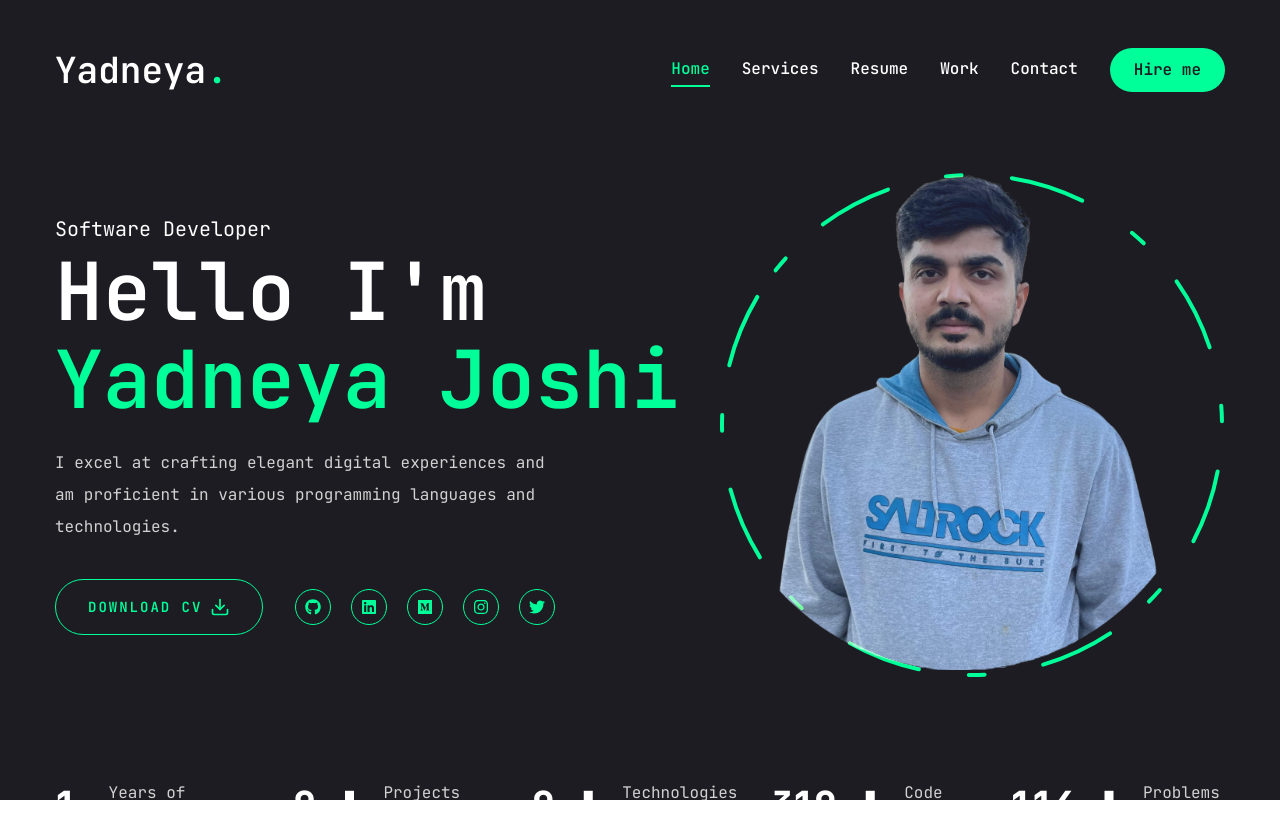
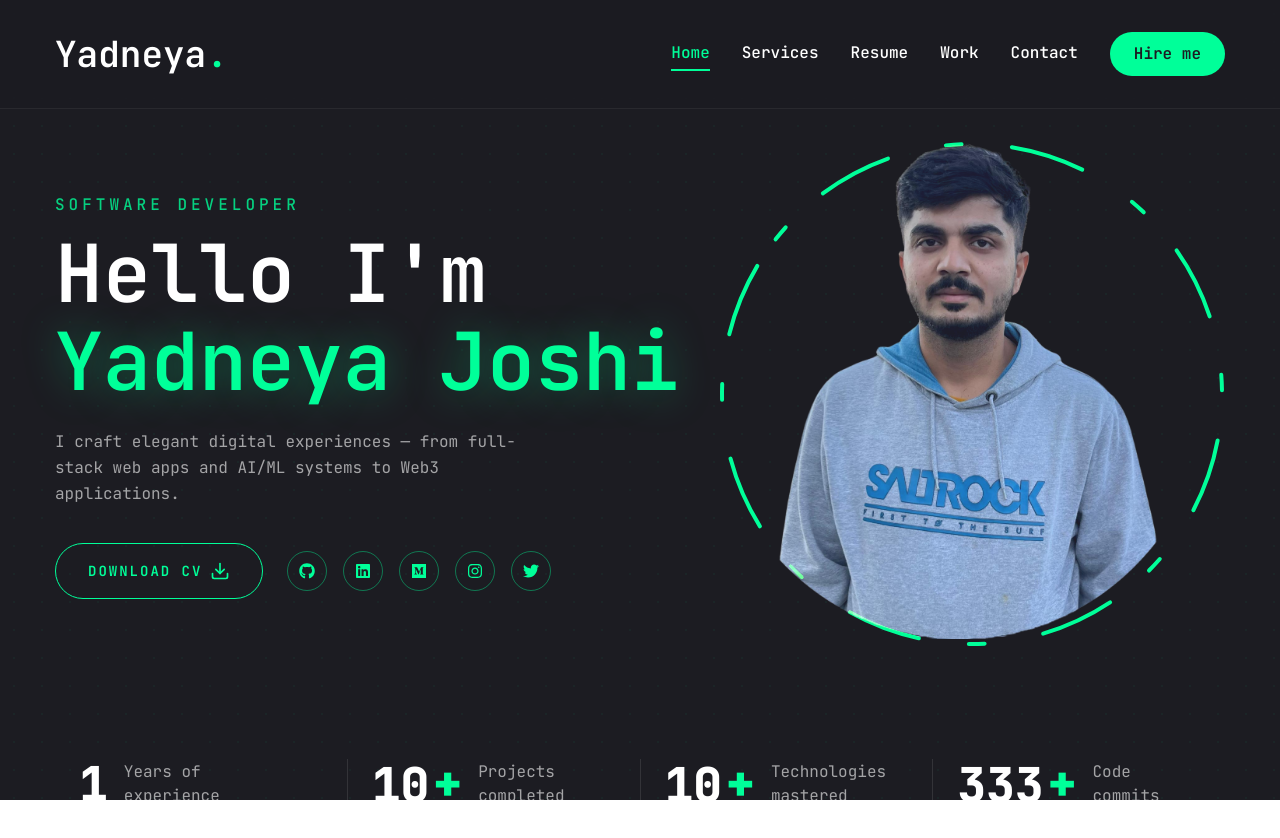
Before and after one commit to Yadnu/Portfoilio, a Next.js app in the folder yj/: page / in a window 1280 px wide. Shown: the top 838 px of the page. Built offline with nearby package versions, Linux system fonts and the light colour scheme.

Commit message:
Bug fixes

```diff
--- a/yj/app/globals.css
+++ b/yj/app/globals.css
@@ -3,8 +3,13 @@
 @tailwind utilities;
 
 @layer base {
+    html {
+        scroll-behavior: smooth;
+    }
     body {
         @apply font-primary bg-primary text-white leading-loose;
+        background-image: radial-gradient(rgba(0, 255, 153, 0.04) 1px, transparent 1px);
+        background-size: 28px 28px;
     }
     .h1{
         @apply text-[48px] xl:text-[80px] leading-[1.1] font-semibold;
@@ -21,10 +26,33 @@
     .text-outline-hover{
         -webkit-text-stroke: 1px #00ff99
     }
-    .companyName{
-        width: 300px !important;
+
+    /* custom scrollbar */
+    ::-webkit-scrollbar {
+        width: 6px;
     }
-    .educationName{
-        padding-top: 2px  !important;
+    ::-webkit-scrollbar-track {
+        background: #1c1c22;
+    }
+    ::-webkit-scrollbar-thumb {
+        background: #00ff9933;
+        border-radius: 3px;
+    }
+    ::-webkit-scrollbar-thumb:hover {
+        background: #00ff99;
     }
 }
+
+@layer utilities {
+    .accent-glow {
+        box-shadow: 0 0 20px rgba(0, 255, 153, 0.25), 0 0 40px rgba(0, 255, 153, 0.1);
+    }
+    .accent-glow-sm {
+        box-shadow: 0 0 10px rgba(0, 255, 153, 0.2);
+    }
+    .card-surface {
+        background: rgba(35, 35, 41, 0.8);
+        border: 1px solid rgba(255, 255, 255, 0.06);
+        backdrop-filter: blur(4px);
+    }
+}
--- a/yj/app/page.jsx
+++ b/yj/app/page.jsx
@@ -11,26 +11,29 @@ const Home = () => {
   return (
     <section className='h-full'>
       <div className="container mx-auto h-full">
-        <div className='flex flex-col xl:flex-row items-center justify-between xl:pt-8 xl:pb-24 '>
+        <div className='flex flex-col xl:flex-row items-center justify-between xl:pt-8 xl:pb-24'>
           <div className='text-center xl:text-left order-2 xl:order-none'>
-            <span className='text-xl'>Software Developer</span>
-            <h1 className='h1 mb-6'>
-              Hello I'm <br /> <span className='text-accent'>Yadneya Joshi</span>
+            <span className='text-sm xl:text-base tracking-[4px] uppercase text-accent/80 font-medium'>Software Developer</span>
+            <h1 className='h1 mt-2 mb-6'>
+              Hello I&apos;m <br />
+              <span className='text-accent' style={{textShadow: '0 0 40px rgba(0,255,153,0.35)'}}>Yadneya Joshi</span>
             </h1>
-            <p className='max-w-[500px] mb-9 text-white/80'>
-            I excel at crafting elegant digital experiences and am proficient in various programming languages and technologies.
+            <p className='max-w-[480px] mb-9 text-white/60 leading-relaxed'>
+              I craft elegant digital experiences — from full-stack web apps and AI/ML systems to Web3 applications.
             </p>
             {/* btn and socials */}
-            <div className='flex flex-col xl:flex-row items-center gap-8'>
-              <Button variant="outline" size="lg" className="uppercase flex items-center gap-2">
-
-                <Link href="/assets/YadneyaResume.pdf" download>
-      <span>Download CV</span>
-    </Link>
-                <FiDownload className='text-xl' />
-              </Button>
+            <div className='flex flex-col xl:flex-row items-center gap-6'>
+              <Link href="/assets/YadneyaResume.pdf" download>
+                <Button variant="outline" size="lg" className="uppercase flex items-center gap-2 hover:accent-glow-sm transition-all duration-300">
+                  <span>Download CV</span>
+                  <FiDownload className='text-xl' />
+                </Button>
+              </Link>
               <div className='mb-8 xl:mb-0'>
-                <Social containerStyles="flex gap-6" iconStyles="w-9 h-9 border border-accent rounded-full flex justify-center items-center text-accent text-base hover:bg-accent hover:text-primary hover:transition-all duration-500 " />
+                <Social
+                  containerStyles="flex gap-4"
+                  iconStyles="w-10 h-10 border border-accent/40 rounded-full flex justify-center items-center text-accent text-base hover:bg-accent hover:text-primary hover:border-accent transition-all duration-300"
+                />
               </div>
             </div>
           </div>
--- a/yj/app/services/page.jsx
+++ b/yj/app/services/page.jsx
@@ -1,6 +1,5 @@
 "use client";
 
-import { BsArraowDownRight } from "react-icons/bs";
 import Link from "next/link";
 import React from 'react';
 import { motion } from "framer-motion";
@@ -31,24 +30,24 @@ const Services = () => {
 
       <div className="container mx-auto">
         <motion.div initial={{opacity:0}} animate={{opacity: 1, transition: {delay:2.4, duration:0.4, ease:'easeIn'} }}
-        className="grid grid-cols-1 md:grid-cols-2 gap-[60px]"
+        className="grid grid-cols-1 md:grid-cols-2 gap-[50px]"
         >
           {
             services.map((service, index) =>{
-              return <div key={index} className="flex-1 flex flex-col justify-center gap-6 group">
+              return <div key={index} className="flex-1 flex flex-col justify-center gap-5 group p-6 rounded-2xl border border-white/[0.06] hover:border-accent/30 bg-[#232329]/40 hover:bg-[#232329]/70 transition-all duration-500">
                 {/* top */}
                 <div className="w-full flex justify-between items-center">
                   <div className="text-5xl font-extrabold text-outline text-transparent group-hover:text-outline-hover transition-all duration-500">{service.num}</div>
-                  <Link href={service.href} className="w-[70px] h-[70px] rounded-full bg-white group-hover:bg-accent transition-all duration-500 flex justify-center items-center hover:-rotate-45">
-                  <div className="text-primary text-3xl">↘</div>
+                  <Link href={service.href} className="w-[56px] h-[56px] rounded-full bg-white/10 group-hover:bg-accent transition-all duration-500 flex justify-center items-center hover:-rotate-45 border border-white/10 group-hover:border-accent">
+                    <div className="text-white group-hover:text-primary text-2xl transition-colors duration-500">↗</div>
                   </Link>
                 </div>
                 {/* title */}
-                  <h2 className="text-[42px] font-bold leading-none text-white group-hover:text-accent transition-all duration-500">{service.title}</h2>
+                  <h2 className="text-[32px] xl:text-[38px] font-bold leading-none text-white group-hover:text-accent transition-all duration-500">{service.title}</h2>
                   {/* description */}
-                  <p className="text-white/60">{service.description}</p>
+                  <p className="text-white/60 text-sm leading-relaxed">{service.description.trim()}</p>
                   {/* border */}
-                  <div className="border-b border-white/20 w-full"></div>
+                  <div className="border-b border-white/10 w-full mt-1"></div>
 
               </div>
             })
--- a/yj/app/work/page.jsx
+++ b/yj/app/work/page.jsx
@@ -6,7 +6,6 @@ import "swiper/css";
 import {BsArrowUpRight,BsGithub} from 'react-icons/bs';
 import { Tooltip,
          TooltipContent,
-         TooltipContento,
          TooltipProvider,
          TooltipTrigger
  } from '@radix-ui/react-tooltip';
--- a/yj/components/Header.jsx
+++ b/yj/components/Header.jsx
@@ -7,8 +7,8 @@ import MobileNav from './MobileNav';
 
 const Header = () => {
   return (
-    <header className='py-8 xl:py-12 text-white'>
-        <div className="container mx-auto flex justify-between items-center ">
+    <header className='sticky top-0 z-30 py-5 xl:py-8 text-white bg-primary/80 backdrop-blur-md border-b border-white/[0.06]'>
+        <div className="container mx-auto flex justify-between items-center">
             {/*    Logo    */}
             <Link href="/">
             <h1 className='text-4xl font-semibold'>
--- a/yj/components/Nav.jsx
+++ b/yj/components/Nav.jsx
@@ -29,7 +29,6 @@ const links = [
 
 const Nav = () => {
     const pathname = usePathname();
-    console.log("from" +pathname);
   return (
     <nav className="flex gap-8">
         {
--- a/yj/components/PageTransition.jsx
+++ b/yj/components/PageTransition.jsx
@@ -7,7 +7,7 @@ const PageTransition = ({children}) => {
   const pathName = usePathname();
   return (
     <AnimatePresence>
-        <div ey = {pathName}>
+        <div key={pathName}>
           <motion.div className="h-screen w-screen fixed bg-primary top-0 pointer-events-none" initial={{opacity: 1}} animate={{opacity: 0, transition: {delay:1, duration: 0.4, ease: 'easeInOut' }}}
            />
         {children}
--- a/yj/components/Social.jsx
+++ b/yj/components/Social.jsx
@@ -12,7 +12,7 @@ const socials = [
 ]
 const Social = ({containerStyles, iconStyles}) => {
   return (
-    <div className=" flex gap-5 containerStyles">
+    <div className={containerStyles}>
         {socials.map((item, index)=>{
             return <Link key={index} href={item.path} className={iconStyles}>
                 {item.icon}
--- a/yj/components/StairTransition.jsx
+++ b/yj/components/StairTransition.jsx
@@ -13,7 +13,7 @@ const StairTransition = () => {
                 <div className='h-screen w-screen fixed top-0 left-0 right-0 pointer-events-none z-40 flex'>
                     <Stairs/>
                 </div>
-                <motion.dev className="h-screen w-screen fixed bg-primary top-0
+                <motion.div className="h-screen w-screen fixed bg-primary top-0
                 pointer-events-none" initial={{opacity: 1}} animate={{
                     opacity: 0,
                     transition: {delay: 1, duration: 0.4, ease: "easeInOut"}
--- a/yj/components/Stats.jsx
+++ b/yj/components/Stats.jsx
@@ -27,18 +27,21 @@ const stats = [
 ]
 const Stats = () => {
   return (
-    <section className='pt-4 pb-12 xl:pt-0 xl:pb-0'>
+    <section className='pt-6 pb-12 xl:pt-4 xl:pb-0'>
         <div className="container mx-auto">
-            <div className='flex gap-6 flex-wrap max-w-[80vw] mx-auto xl:max-w-none '>
+            <div className='flex gap-4 xl:gap-0 flex-wrap max-w-[80vw] mx-auto xl:max-w-none'>
             {stats.map((item, index)=>{
-                return <div key={index} className='flex-1 flex gap-4 items-center justify-center xl:justify-start'>
-                    <CountUp end={item.num} duration={10} delay={2} className='text-3xl xl:text-4xl font-extrabold' /> <p className='text-4xl xl:text-6xl font-extrabold'>{index === 0 ? "": "+"}</p>
-                <p className={`${item.text.length <15 ? "max-w-[100px]" : "max-w-[150px]"} leading-snug text-white/80`}>{item.text}</p>
-                </div>
-
+                return (
+                  <div key={index} className={`flex-1 flex gap-4 items-center justify-center xl:justify-start xl:px-6 ${index !== 0 ? "xl:border-l xl:border-white/10" : ""}`}>
+                    <div className='flex items-end gap-1'>
+                      <CountUp end={item.num} duration={8} delay={2} className='text-3xl xl:text-5xl font-extrabold text-white' />
+                      {index !== 0 && <span className='text-3xl xl:text-5xl font-extrabold text-accent leading-none pb-0.5'>+</span>}
+                    </div>
+                    <p className={`${item.text.length < 15 ? "max-w-[100px]" : "max-w-[150px]"} leading-snug text-white/60 text-sm xl:text-base`}>{item.text}</p>
+                  </div>
+                )
             })}
             </div>
-
         </div>
     </section>
   )
```
Also changed, not shown: yj/app/resume/page.jsx (+14 -24 lines), 1 other file (tests, documents, lock files or other folders).
